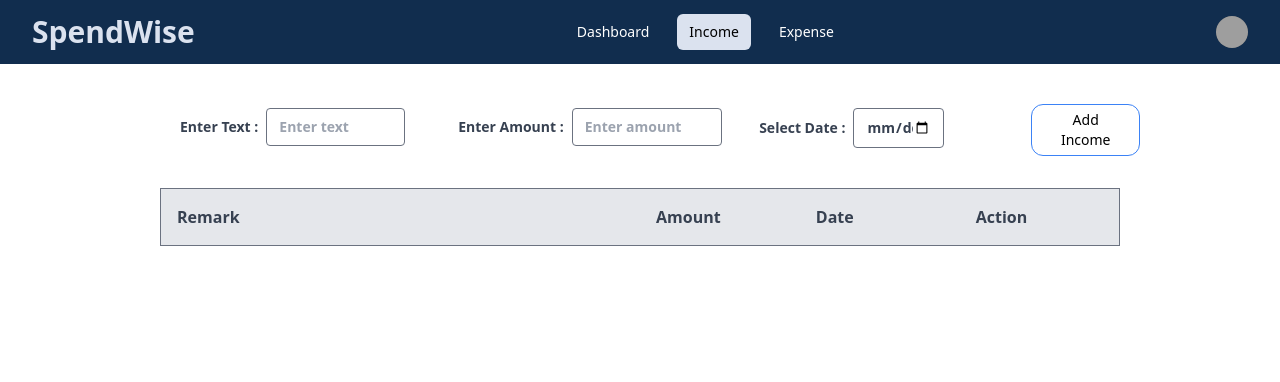
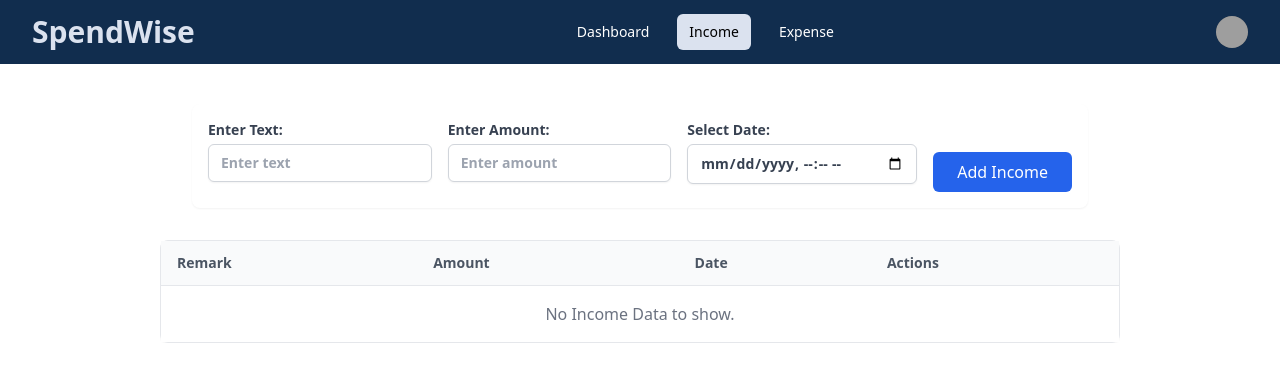
Before and after one commit to Sanskar-Karki/SpendWise, a React (Vite) app in the folder Client/: page /income in a window 1280 px wide. Shown: the top 382 px of the page. Built offline with nearby package versions, Linux system fonts and the light colour scheme; grey boxes are pictures that could not be loaded.

Commit message:
responsive expense and income page

```diff
--- a/Client/src/components/Expense/Expense.jsx
+++ b/Client/src/components/Expense/Expense.jsx
@@ -1,87 +1,104 @@
-import { useState } from "react"
-import ExpenseList from "./ExpenseList"
+import { useState } from "react";
+import ExpenseList from "./ExpenseList";
 
 const Expense = () => {
-
-  const [expenseData, setexpenseData] = useState([])
+  const [expenseData, setExpenseData] = useState([]);
   const [data, setData] = useState({
     remark: "",
     amount: "",
     date: "",
-  })
+  });
 
   const handleInput = (e) => {
-    const { value, name } = e.target
+    const { value, name } = e.target;
     setData({
       ...data,
-      [name]: value
-    })
-  }
+      [name]: value,
+    });
+  };
 
   const handleSubmit = (e) => {
-    e.preventDefault()
+    e.preventDefault();
     if (data.remark.trim() !== "" && data.amount.trim() !== "" && data.date.trim() !== "") {
-      setexpenseData([...expenseData, data])
+      setExpenseData([...expenseData, data]);
       setData({
         remark: "",
         amount: "",
         date: "",
       });
     } else {
-      alert("Give all the inputs")
+      alert("Please fill all fields");
     }
-  }
+  };
 
   const deleteHandler = (index) => {
-    const filteredData = expenseData.filter((_, i) => i !== index)
-    setexpenseData(filteredData)
-  }
-
-  console.log(expenseData)
-  console.log(data)
+    const filteredData = expenseData.filter((_, i) => i !== index);
+    setExpenseData(filteredData);
+  };
 
   return (
-    <div className="mx-40 my-10">
-      <div >
-        <form className="flex mb-8 min-w-full m-5" onSubmit={handleSubmit}>
-          <label className=" text-gray-700 text-sm font-bold mb-2 ">
-            Enter Text :
+    <div className="mx-4 md:mx-8 lg:mx-40 my-6 md:my-10">
+      <div className="w-full max-w-4xl mx-auto">
+        <form
+          className="flex flex-col md:flex-row gap-4 mb-8 p-4 bg-white rounded-lg shadow-sm"
+          onSubmit={handleSubmit}
+        >
+          <div className="flex-1">
+            <label className="block text-gray-700 text-sm font-bold mb-2">
+              Enter Text:
               <input
                 name="remark"
                 value={data.remark}
-              className="border border-gray-500 ml-2 rounded w-1/2 py-2 px-3 mt-1 focus:outline-none focus:ring-2 focus:ring-blue-500 focus:border-blue-500"
+                className="mt-1 block w-full px-3 py-2 border border-gray-300 rounded-md shadow-sm
+                         focus:ring-2 focus:ring-blue-500 focus:border-blue-500"
                 placeholder="Enter text"
                 type="text"
                 onChange={handleInput}
               />
             </label>
+          </div>
 
-          <label className=" text-gray-700 text-sm font-bold mb-2">
-            Enter Amount :
+          <div className="flex-1">
+            <label className="block text-gray-700 text-sm font-bold mb-2">
+              Enter Amount:
               <input
                 name="amount"
                 value={data.amount}
                 onChange={handleInput}
-              className="border border-gray-500 rounded w-1/2 py-2 ml-2 px-3 mt-1 focus:outline-none focus:ring-2 focus:ring-blue-500 focus:border-blue-500"
+                className="mt-1 block w-full px-3 py-2 border border-gray-300 rounded-md shadow-sm
+                         focus:ring-2 focus:ring-blue-500 focus:border-blue-500"
                 placeholder="Enter amount"
                 type="number"
               />
-          </label >
-          <label className=" text-gray-700 text-sm font-bold mb-2">
-            Select Date :
-            <input value={data.date} onChange={handleInput} name="date" className="border border-gray-500 rounded w-1/3 py-2 px-3 ml-2 mt-1 focus:outline-none focus:ring-2 focus:ring-blue-500 focus:border-blue-500"
-              type="datetime-local" />
             </label>
-          <button className="border border-blue-500 rounded-xl px-5 text-sm  hover:bg-[#295383] hover:text-white hover:shadow-lg transition-all duration-500 ">
-            Add Expense
+          </div>
+
+          <div className="flex-1">
+            <label className="block text-gray-700 text-sm font-bold mb-2">
+              Select Date:
+              <input
+                value={data.date}
+                onChange={handleInput}
+                name="date"
+                className="mt-1 block w-full px-3 py-2 border border-gray-300 rounded-md shadow-sm
+                         focus:ring-2 focus:ring-blue-500 focus:border-blue-500"
+                type="datetime-local"
+              />
+            </label>
+          </div>
+
+          <button
+            className="w-full md:w-auto mt-4 md:mt-8 px-6 py-2 bg-blue-600 text-white rounded-md
+                     hover:bg-blue-700 transition-colors duration-200"
+          >
+            Add Income
           </button>
         </form>
       </div>
 
       <ExpenseList expenseData={expenseData} deleteHandler={deleteHandler} />
     </div>
+  );
+};
 
-  )
-}
-
-export default Expense
+export default Expense;
--- a/Client/src/components/Expense/ExpenseList.jsx
+++ b/Client/src/components/Expense/ExpenseList.jsx
@@ -2,51 +2,75 @@
 import { MdDeleteForever } from "react-icons/md";
 
 const ExpenseList = ({ expenseData, deleteHandler }) => {
-
-  const handleDelete = (index) => {
-    deleteHandler(index)
-  }
-
   return (
-
-    <div className="container flex justify-center ">
-      <table className="table-auto  w-full  border border-gray-500 rounded">
-        <thead className=" bg-gray-200 text-gray-700 font-bold">
-          <tr >
-            <th className="text-left p-4 w-1/2">Remark</th>
-            <th className="text-left p-4 w-1/65">Amount</th>
-            <th className="text-left p-4 w-1/6">Date</th>
-            <th className="text-left p-4 w-1/6">Action</th>
+    <div className="w-full overflow-x-auto px-4 md:px-0">
+      <div className="min-w-full shadow-sm rounded-lg border border-gray-200">
+        <table className="min-w-full divide-y divide-gray-200">
+          <thead className="bg-gray-50">
+            <tr>
+              <th className="px-4 py-3 text-left text-xs md:text-sm font-semibold text-gray-600">Remark</th>
+              <th className="px-4 py-3 text-left text-xs md:text-sm font-semibold text-gray-600">Amount</th>
+              <th className="hidden md:table-cell px-4 py-3 text-left text-xs md:text-sm font-semibold text-gray-600">Date</th>
+              <th className="px-4 py-3 text-left text-xs md:text-sm font-semibold text-gray-600">Actions</th>
             </tr>
           </thead>
-
-        <tbody className="divide-y divide-gray-300">
-          {expenseData.map((data, index) => {
-            return (
-              <tr key={index}>
-                <td className="p-4">{index + 1}{" | "}{data.remark}</td>
-                <td className="p-4 text-red-500">${data.amount}</td>
-                <td className="p-4">{
-                  data.date.replace("T", " | ")
-                }</td>
-                <td className="p-4 flex">
-                  <button className="p-2 rounded-full  group transition-all duration-500  flex item-center">
-                    <FaEdit />
-                  </button>
-                  <button onClick={() => handleDelete(index)} className="p-2 rounded-full  group transition-all duration-500  flex item-center">
-                    <MdDeleteForever />
-                  </button>
+          <tbody className="bg-white divide-y divide-gray-200">
+            {expenseData.length === 0 ? (
+              <tr>
+                <td colSpan="4" className="px-4 py-4 text-center text-gray-500">
+                  No Expense Data to show.
                 </td>
               </tr>
-            )
+            ) : (
+              expenseData.map((data, index) => (
+                <tr key={index} className="hover:bg-gray-50 transition-colors">
+                  <td className="px-4 py-4 whitespace-nowrap text-sm">
+                    <div className="flex flex-col md:flex-row md:items-center">
+                      <span className="font-medium text-gray-900">{data.remark}</span>
+                      <span className="md:hidden text-xs text-gray-500 mt-1">
+                        {new Date(data.date).toLocaleString()}
+                      </span>
+                    </div>
+                  </td>
+                  <td className="px-4 py-4 whitespace-nowrap">
+                    <span className="text-sm font-semibold text-green-600">
+                      ${Number(data.amount).toLocaleString()}
+                    </span>
+                  </td>
+                  <td className="hidden md:table-cell px-4 py-4 whitespace-nowrap text-sm text-gray-500">
+                    {new Date(data.date).toLocaleString("en-US", {
+                      year: "numeric",
+                      month: "short",
+                      day: "numeric",
+                      hour: "2-digit",
+                      minute: "2-digit",
                     })}
-
+                  </td>
+                  <td className="px-4 py-4 whitespace-nowrap text-sm">
+                    <div className="flex space-x-2">
+                      <button
+                        className="p-2 hover:bg-gray-100 rounded-full transition-colors"
+                        aria-label="Edit"
+                        tabIndex="0">
+                        <FaEdit className="w-4 h-4 text-blue-600" />
+                      </button>
+                      <button
+                        onClick={() => deleteHandler(index)}
+                        className="p-2 hover:bg-gray-100 rounded-full transition-colors"
+                        aria-label="Delete"
+                        tabIndex="0">
+                        <MdDeleteForever className="w-4 h-4 text-red-600" />
+                      </button>
+                    </div>
+                  </td>
+                </tr>
+              ))
+            )}
           </tbody>
         </table>
       </div>
+    </div>
+  );
+};
 
-
-  )
-}
-
-export default ExpenseList
+export default ExpenseList;
--- a/Client/src/components/Income/Income.jsx
+++ b/Client/src/components/Income/Income.jsx
@@ -1,78 +1,96 @@
-import { useState } from "react"
-import IncomeList from "./IncomeList"
+import { useState } from "react";
+import IncomeList from "./IncomeList";
 
 const Income = () => {
-
-  const [incomeData, setIncomeData] = useState([])
+  const [incomeData, setIncomeData] = useState([]);
   const [data, setData] = useState({
     remark: "",
     amount: "",
     date: "",
-  })
+  });
 
   const handleInput = (e) => {
-    const { value, name } = e.target
+    const { value, name } = e.target;
     setData({
       ...data,
-      [name]: value
-    })
-  }
+      [name]: value,
+    });
+  };
 
   const handleSubmit = (e) => {
-    e.preventDefault()
+    e.preventDefault();
     if (data.remark.trim() !== "" && data.amount.trim() !== "" && data.date.trim() !== "") {
-      setIncomeData([...incomeData, data])
+      setIncomeData([...incomeData, data]);
       setData({
         remark: "",
         amount: "",
         date: "",
       });
     } else {
-      alert("Give all the inputs")
+      alert("Please fill all fields");
     }
-  }
+  };
 
   const deleteHandler = (index) => {
-    const filteredData = incomeData.filter((_, i) => i !== index)
-    setIncomeData(filteredData)
-  }
-
-  console.log(incomeData)
-  console.log(data)
+    const filteredData = incomeData.filter((_, i) => i !== index);
+    setIncomeData(filteredData);
+  };
 
   return (
-    <div className="mx-40 my-10">
-      <div >
-        <form className="flex mb-8 min-w-full m-5" onSubmit={handleSubmit}>
-          <label className=" text-gray-700 text-sm font-bold mb-2 ">
-            Enter Text :
+    <div className="mx-4 md:mx-8 lg:mx-40 my-6 md:my-10">
+      <div className="w-full max-w-4xl mx-auto">
+        <form
+          className="flex flex-col md:flex-row gap-4 mb-8 p-4 bg-white rounded-lg shadow-sm"
+          onSubmit={handleSubmit}
+        >
+          <div className="flex-1">
+            <label className="block text-gray-700 text-sm font-bold mb-2">
+              Enter Text:
               <input
                 name="remark"
                 value={data.remark}
-              className="border border-gray-500 ml-2 rounded w-1/2 py-2 px-3 mt-1 focus:outline-none focus:ring-2 focus:ring-blue-500 focus:border-blue-500"
+                className="mt-1 block w-full px-3 py-2 border border-gray-300 rounded-md shadow-sm
+                         focus:ring-2 focus:ring-blue-500 focus:border-blue-500"
                 placeholder="Enter text"
                 type="text"
                 onChange={handleInput}
               />
             </label>
+          </div>
 
-          <label className=" text-gray-700 text-sm font-bold mb-2">
-            Enter Amount :
+          <div className="flex-1">
+            <label className="block text-gray-700 text-sm font-bold mb-2">
+              Enter Amount:
               <input
                 name="amount"
                 value={data.amount}
                 onChange={handleInput}
-              className="border border-gray-500 rounded w-1/2 py-2 ml-2 px-3 mt-1 focus:outline-none focus:ring-2 focus:ring-blue-500 focus:border-blue-500"
+                className="mt-1 block w-full px-3 py-2 border border-gray-300 rounded-md shadow-sm
+                         focus:ring-2 focus:ring-blue-500 focus:border-blue-500"
                 placeholder="Enter amount"
                 type="number"
               />
-          </label >
-          <label className=" text-gray-700 text-sm font-bold mb-2">
-            Select Date :
-            <input value={data.date} onChange={handleInput} name="date" className="border border-gray-500 rounded w-1/3 py-2 px-3 ml-2 mt-1 focus:outline-none focus:ring-2 focus:ring-blue-500 focus:border-blue-500"
-              type="datetime-local" />
             </label>
-          <button className="border border-blue-500 rounded-xl px-5 text-sm  hover:bg-[#295383] hover:text-white hover:shadow-lg transition-all duration-500 ">
+          </div>
+
+          <div className="flex-1">
+            <label className="block text-gray-700 text-sm font-bold mb-2">
+              Select Date:
+              <input
+                value={data.date}
+                onChange={handleInput}
+                name="date"
+                className="mt-1 block w-full px-3 py-2 border border-gray-300 rounded-md shadow-sm
+                         focus:ring-2 focus:ring-blue-500 focus:border-blue-500"
+                type="datetime-local"
+              />
+            </label>
+          </div>
+
+          <button
+            className="w-full md:w-auto mt-4 md:mt-8 px-6 py-2 bg-blue-600 text-white rounded-md
+                     hover:bg-blue-700 transition-colors duration-200"
+          >
             Add Income
           </button>
         </form>
@@ -80,8 +98,7 @@
 
       <IncomeList incomeData={incomeData} deleteHandler={deleteHandler} />
     </div>
+  );
+};
 
-  )
-}
-
-export default Income
+export default Income;
--- a/Client/src/components/Income/IncomeList.jsx
+++ b/Client/src/components/Income/IncomeList.jsx
@@ -2,50 +2,69 @@
 import { MdDeleteForever } from "react-icons/md";
 
 const IncomeList = ({ incomeData, deleteHandler }) => {
+  return (
+    <div className="w-full overflow-x-auto px-4 md:px-0">
+      <div className="min-w-full shadow-sm rounded-lg border border-gray-200">
+        <table className="min-w-full divide-y divide-gray-200">
+          <thead className="bg-gray-50">
+            <tr>
+              <th className="px-4 py-3 text-left text-xs md:text-sm font-semibold text-gray-600">Remark</th>
+              <th className="px-4 py-3 text-left text-xs md:text-sm font-semibold text-gray-600">Amount</th>
+              <th className="hidden md:table-cell px-4 py-3 text-left text-xs md:text-sm font-semibold text-gray-600">Date</th>
+              <th className="px-4 py-3 text-left text-xs md:text-sm font-semibold text-gray-600">Actions</th>
+            </tr>
+          </thead>
+          <tbody className="bg-white divide-y divide-gray-200">
 
-  const handleDelete = (index) => {
-    deleteHandler(index)
-  }
-  return (
-
-    <div className="container flex justify-center ">
-      <table className="table-auto  w-full  border border-gray-500 rounded">
-        <thead className=" bg-gray-200 text-gray-700 font-bold">
-          <tr >
-            <th className="text-left p-4 w-1/2">Remark</th>
-            <th className="text-left p-4 w-1/65">Amount</th>
-            <th className="text-left p-4 w-1/6">Date</th>
-            <th className="text-left p-4 w-1/6">Action</th>
-          </tr>
-        </thead>
-
-        <tbody className="divide-y divide-gray-300">
-          {incomeData.map((data, index) => {
-            return (
-              <tr key={index}>
-                <td className="p-4">{index + 1}{" | "}{data.remark}</td>
-                <td className="p-4 text-green-500">${data.amount}</td>
-                <td className="p-4">{
-                  data.date.replace("T", " | ")
-                }</td>
-                <td className="p-4 flex">
-                  <button className="p-2 rounded-full  group transition-all duration-500  flex item-center">
-                    <FaEdit />
-                  </button>
-                  <button onClick={() => handleDelete(index)} className="p-2 rounded-full  group transition-all duration-500  flex item-center">
-                    <MdDeleteForever />
-                  </button>
+            {incomeData.length === 0 ? (
+              <tr>
+                <td colSpan="4" className="px-4 py-4 text-center text-gray-500">
+                  No Income Data to show.
                 </td>
               </tr>
-            )
-          })}
+            ) : (
 
-        </tbody>
-      </table>
+              incomeData.map((data, index) => (
+                <tr key={index} className="hover:bg-gray-50 transition-colors">
+                  <td className="px-4 py-4 whitespace-nowrap text-sm">
+                    <div className="flex flex-col md:flex-row md:items-center">
+                      <span className="font-medium text-gray-900">{data.remark}</span>
+                      <span className="md:hidden text-xs text-gray-500 mt-1">
+                        {data.date.replace("T", " | ")}
+                      </span>
+                    </div>
+                  </td>
+                  <td className="px-4 py-4 whitespace-nowrap">
+                    <span className="text-sm font-semibold text-green-600">
+                      ${Number(data.amount).toLocaleString()}
+                    </span>
+                  </td>
+                  <td className="hidden md:table-cell px-4 py-4 whitespace-nowrap text-sm text-gray-500">
+                    {data.date.replace("T", " | ")}
+                  </td>
+                  <td className="px-4 py-4 whitespace-nowrap text-sm">
+                    <div className="flex space-x-2">
+                      <button
+                        className="p-2 hover:bg-gray-100 rounded-full transition-colors"
+                        aria-label="Edit">
+                        <FaEdit className="w-4 h-4 text-blue-600" />
+                      </button>
+                      <button
+                        onClick={() => deleteHandler(index)}
+                        className="p-2 hover:bg-gray-100 rounded-full transition-colors"
+                        aria-label="Delete">
+                        <MdDeleteForever className="w-4 h-4 text-red-600" />
+                      </button>
+                    </div>
+                  </td>
+                </tr>
+              ))
+            )}
+          </tbody>
+        </table>
+      </div>
     </div>
+  );
+};
 
-
-  )
-}
-
-export default IncomeList
+export default IncomeList;
```
Lines whose indentation alone changed are shown as unchanged.
